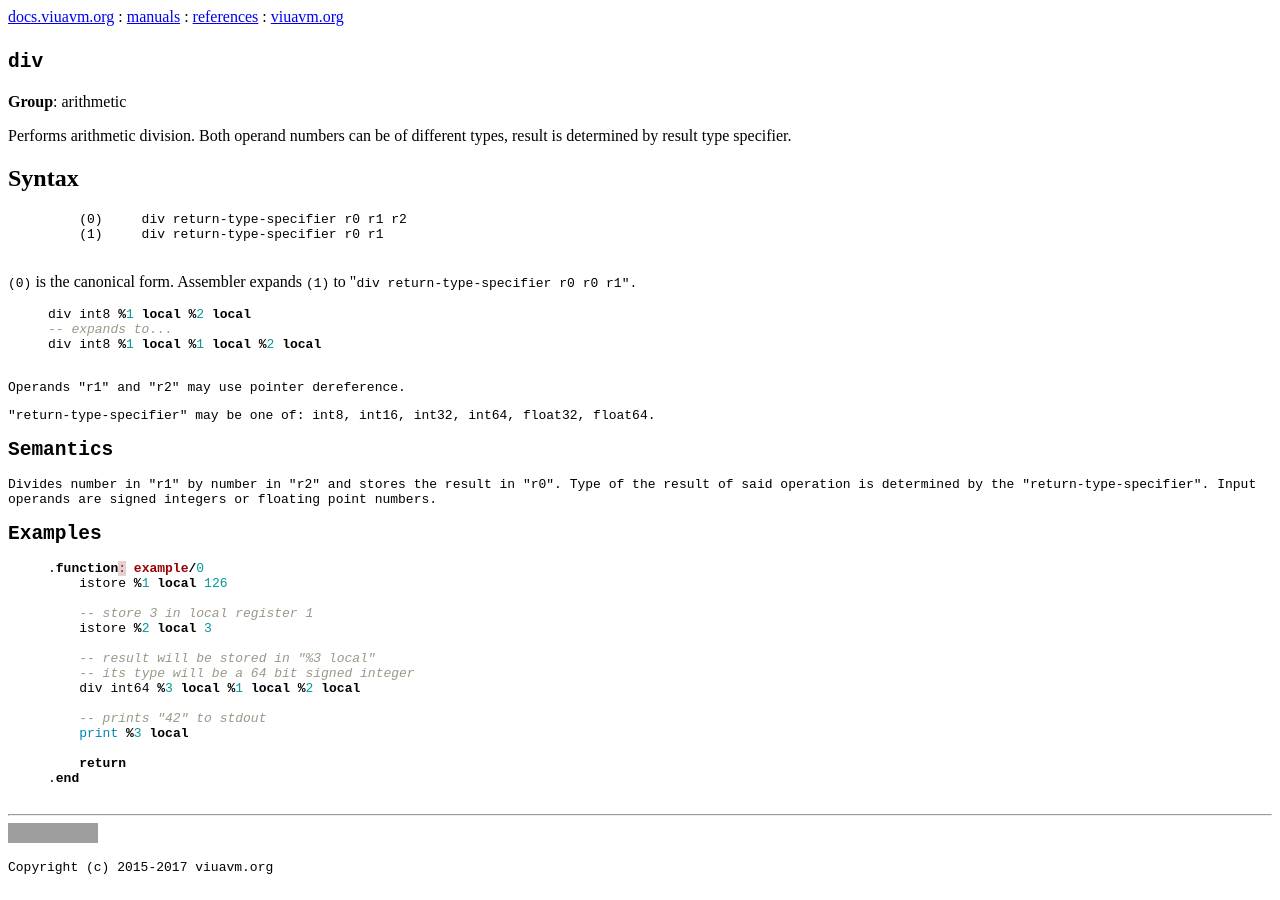
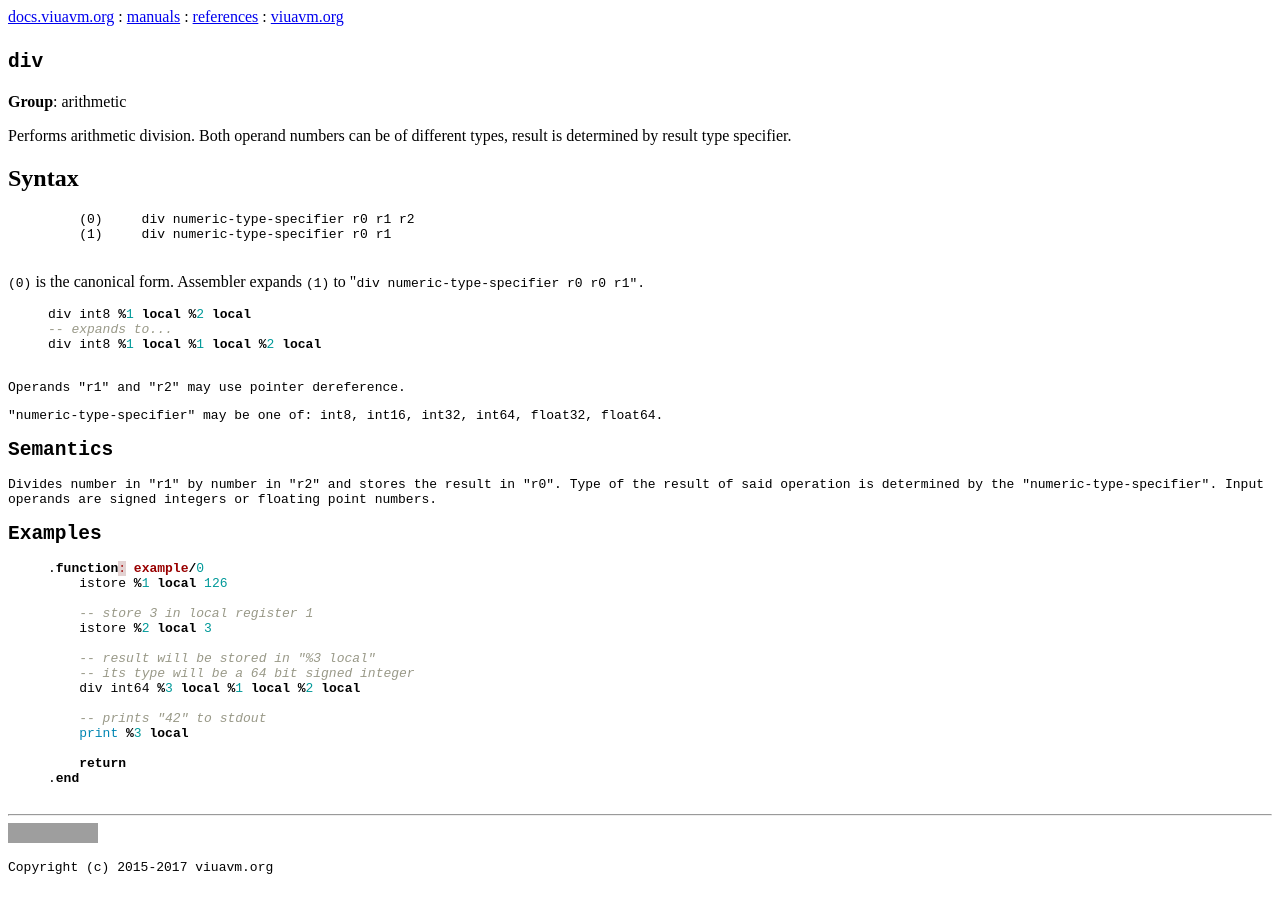
Before and after one commit to marekjm/docs.viuavm.org, a Jekyll site: the page built from _isa/div.html, in a window 1280 px wide. Built offline with Jekyll 4.4.1, drawn with Linux system fonts in a browser that asks for light colours; grey boxes are pictures that could not be loaded.

Commit message:
Fix naming: return-type to numeric-type

```diff
--- a/_isa/div.html
+++ b/_isa/div.html
@@ -22,13 +22,13 @@ summary: >
     <h2> Syntax </h2>
 
     {% highlight text %}
-    (0)     div return-type-specifier r0 r1 r2
-    (1)     div return-type-specifier r0 r1
+    (0)     div numeric-type-specifier r0 r1 r2
+    (1)     div numeric-type-specifier r0 r1
     {% endhighlight %}
 
     <p>
         <code>(0)</code> is the canonical form.
-        Assembler expands <code>(1)</code> to "<code>div return-type-specifier r0 r0 r1".
+        Assembler expands <code>(1)</code> to "<code>div numeric-type-specifier r0 r0 r1".
     </p>
 
     {% highlight lua %}
@@ -39,7 +39,7 @@ div int8 %1 local %1 local %2 local
 
     <p> Operands "r1" and "r2" may use pointer dereference. </p>
 
-    <p> "return-type-specifier" may be one of: int8, int16, int32, int64, float32, float64. </p>
+    <p> "numeric-type-specifier" may be one of: int8, int16, int32, int64, float32, float64. </p>
 </section>
 
 <section class="chapter">
@@ -47,7 +47,7 @@ div int8 %1 local %1 local %2 local
 
     <p>
         Divides number in "r1" by number in "r2" and stores the result in "r0".
-        Type of the result of said operation is determined by the "return-type-specifier".
+        Type of the result of said operation is determined by the "numeric-type-specifier".
         Input operands are signed integers or floating point numbers.
     </p>
 </section>
```
Also changed, not shown: _isa/add.html (+5 -5 lines).
